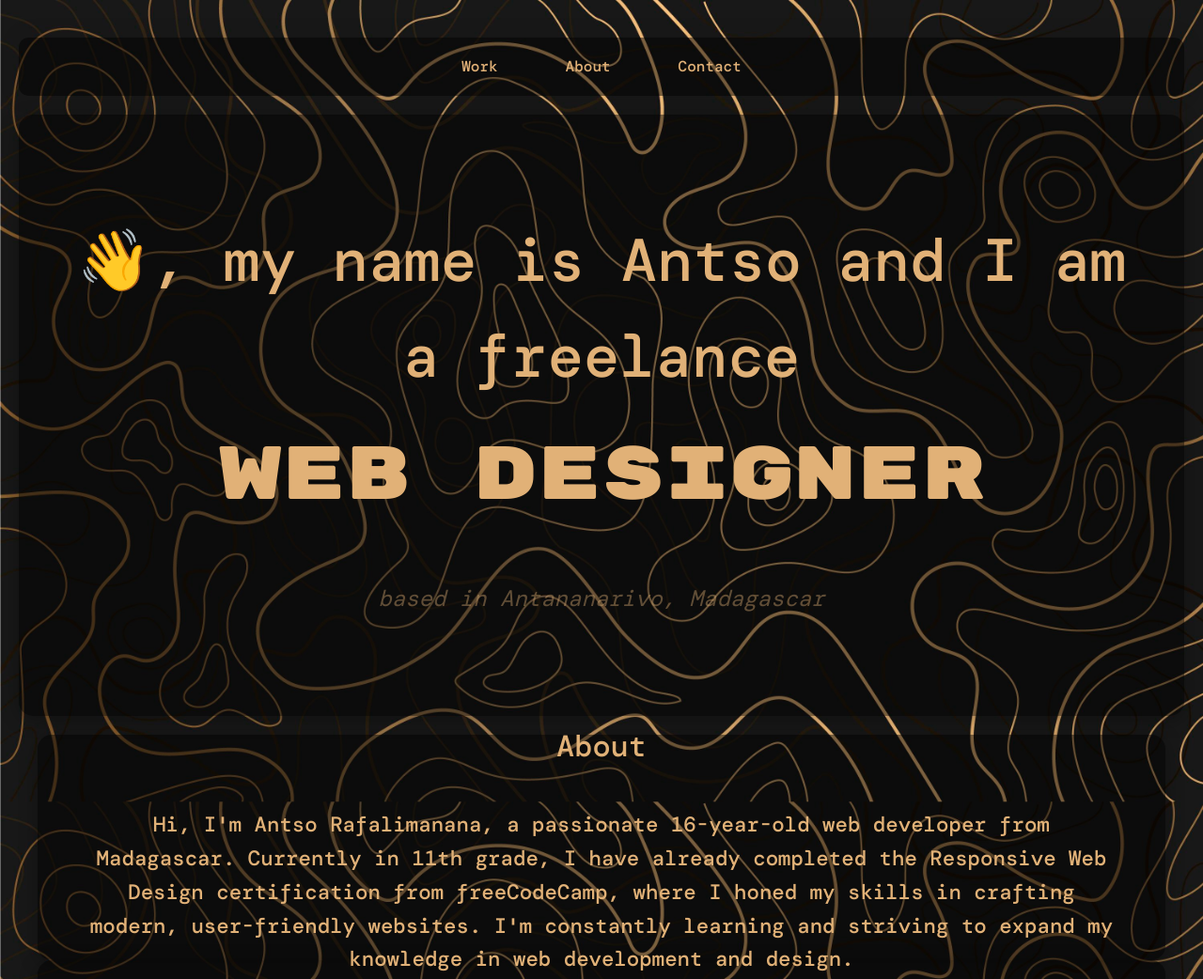
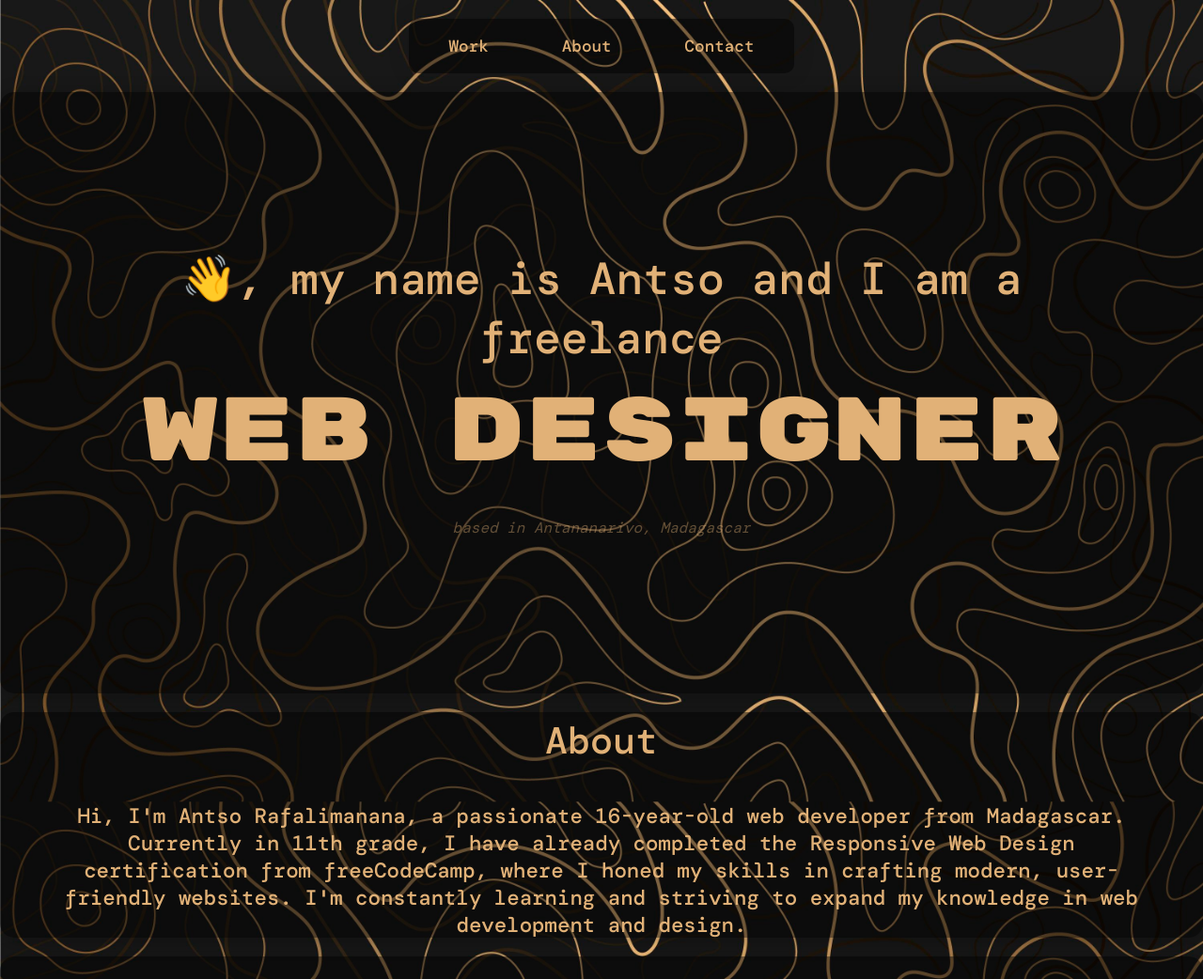
Before and after one commit to 500ArTTC/portfolio, a plain HTML site: page index.html in a window 1280 px wide. Shown: the top 1042 px of the page at 94% size. Drawn offline with nearby package versions, Linux system fonts and the light colour scheme; a web font is replaced by a local one.

Commit message:
Update styles.css

```diff
--- a/styles.css
+++ b/styles.css
@@ -58,32 +58,32 @@ body {
 nav {
     margin: 20px auto;
     width: fit-content; /* Adjusts width to fit content */
-    padding: 5px 10px; /* Reduced padding to make the nav smaller */
+    padding: 10px 20px;
     border-radius: 10px;
     overflow: hidden;
-    box-shadow: 0px 0px 15px rgba(0, 0, 0, 0.1); /* Adjusted shadow for a lighter look */
+    box-shadow: 0px 0px 25px rgba(0, 0, 0, 0.1);
     background-color: rgba(0, 0, 0, 0.5); /* Semi-transparent background */
 }
 
 .nav-menu {
     display: flex;
-    gap: 1em; /* Reduced spacing between navigation items */
+    gap: 2em; /* Spacing between navigation items */
     list-style-type: none;
     align-items: center;
     justify-content: center;
 }
 
 .nav-menu li {
-    margin: 0.2em;
+    margin: 0.5em;
 }
 
 .nav-menu li a {
     text-decoration: none;
     font-family: 'DM Mono', monospace;
     font-weight: 500;
-    font-size: 0.9em; /* Reduced font size */
+    font-size: 1.1em;
     color: #E1B177;
-    padding: 5px 10px; /* Reduced padding to make the clickable area smaller */
+    padding: 10px 15px; /* Adds padding to the clickable area */
     border-radius: 5px;
     transition: background-color 0.3s ease, color 0.3s ease, box-shadow 0.3s ease;
 }
@@ -91,10 +91,9 @@ nav {
 .nav-menu li a:hover {
     background-color: #E1B177;
     color: #000; /* Change text color on hover */
-    box-shadow: 0px 0px 10px rgba(225, 177, 119, 0.8); /* Slightly reduced shadow on hover */
+    box-shadow: 0px 0px 15px rgba(225, 177, 119, 0.8);
     border-radius: 5px;
 }
-
 
 .wrapper {
     max-width: 500px;
@@ -706,179 +705,3 @@ footer a {
 footer a:hover {
     text-decoration: underline; /* Underline on hover */
 }
-
-/* Mobile-first design, with adjustments for larger screens */
-
-/* Ensure everything scales well on small screens */
-html {
-    font-size: 100%; /* Default font size */
-}
-
-body {
-    font-family: 'DM Mono', monospace;
-    line-height: 1.6;
-    padding: 20px;
-    background-size: cover;
-    background-position: center;
-}
-
-nav {
-    width: 100%;
-    padding: 10px;
-}
-
-.nav-menu {
-    flex-direction: column; /* Stack menu items vertically on mobile */
-    gap: 1em; /* Reduced spacing for mobile */
-    text-align: center;
-}
-
-.nav-menu li a {
-    font-size: 1em;
-    padding: 8px 12px;
-}
-
-header {
-    height: auto; /* Allow header to grow based on content */
-    padding: 30px;
-    text-align: center;
-}
-
-header .name {
-    font-size: 2em;
-}
-
-#job {
-    font-size: 2.5em;
-}
-
-#location {
-    font-size: 1.2em;
-}
-
-#about, #work, #contact {
-    width: 100%; /* Full width for sections */
-    padding: 20px;
-}
-
-#about h2, #work h2 {
-    font-size: 2em;
-}
-
-.project-card {
-    width: 100%;
-    margin: 20px 0;
-}
-
-#contact li {
-    flex-direction: column; /* Stack items on mobile */
-    padding: 10px;
-}
-
-#contact img {
-    margin-bottom: 5px;
-}
-
-footer {
-    padding: 10px;
-}
-
-/* Adjustments for larger screens (tablets and desktops) */
-@media (min-width: 768px) {
-    .nav-menu {
-        flex-direction: row; /* Horizontal menu for larger screens */
-        gap: 2em;
-    }
-
-    header {
-        height: 60vh;
-        padding: 50px;
-    }
-
-    header .name {
-        font-size: 3em;
-    }
-
-    #job {
-        font-size: 4em;
-    }
-
-    #location {
-        font-size: 1.5em;
-    }
-
-    #about, #work, #contact {
-        padding: 50px;
-        max-width: 1200px;
-        margin: 0 auto; /* Center content */
-    }
-
-    .project-card {
-        display: inline-block;
-        width: 45%;
-        margin: 20px 2%;
-    }
-
-    footer {
-        padding: 20px;
-    }
-}
-
-/* Further adjustments for large desktops */
-@media (min-width: 1200px) {
-    header {
-        height: 80vh;
-    }
-
-    header .name {
-        font-size: 4em;
-    }
-
-    #job {
-        font-size: 5em;
-    }
-
-    .project-card {
-        width: 30%;
-        margin: 20px 1%;
-    }
-}
-
-/* Add a container for Projects and Contact sections */
-.projects-contact-container {
-    display: flex;
-    flex-direction: row; /* Places items side by side */
-    justify-content: space-between; /* Distributes space between the two sections */
-    align-items: flex-start; /* Aligns sections at the top */
-    width: 100%; /* Full width */
-    max-width: 1800px;
-    margin: 20px auto; /* Centers the container */
-    gap: 20px; /* Adds space between the two sections */
-}
-
-/* Style for Projects section */
-#work {
-    flex: 1; /* Makes it take up available space equally with Contact */
-    padding: 50px;
-    background-color: rgba(0, 0, 0, 0.5);
-    border-radius: 15px;
-    box-shadow: 0px 4px 20px rgba(0, 0, 0, 0.3);
-    color: white;
-}
-
-/* Style for Contact section */
-#contact {
-    flex: 1; /* Makes it take up available space equally with Projects */
-    padding: 50px;
-    background-color: rgba(0, 0, 0, 0.5);
-    border-radius: 15px;
-    box-shadow: 0px 4px 20px rgba(0, 0, 0, 0.3);
-    color: white;
-}
-
-/* Responsive Design: Stack sections on smaller screens */
-@media (max-width: 768px) {
-    .projects-contact-container {
-        flex-direction: column; /* Stack vertically */
-    }
-}
```
